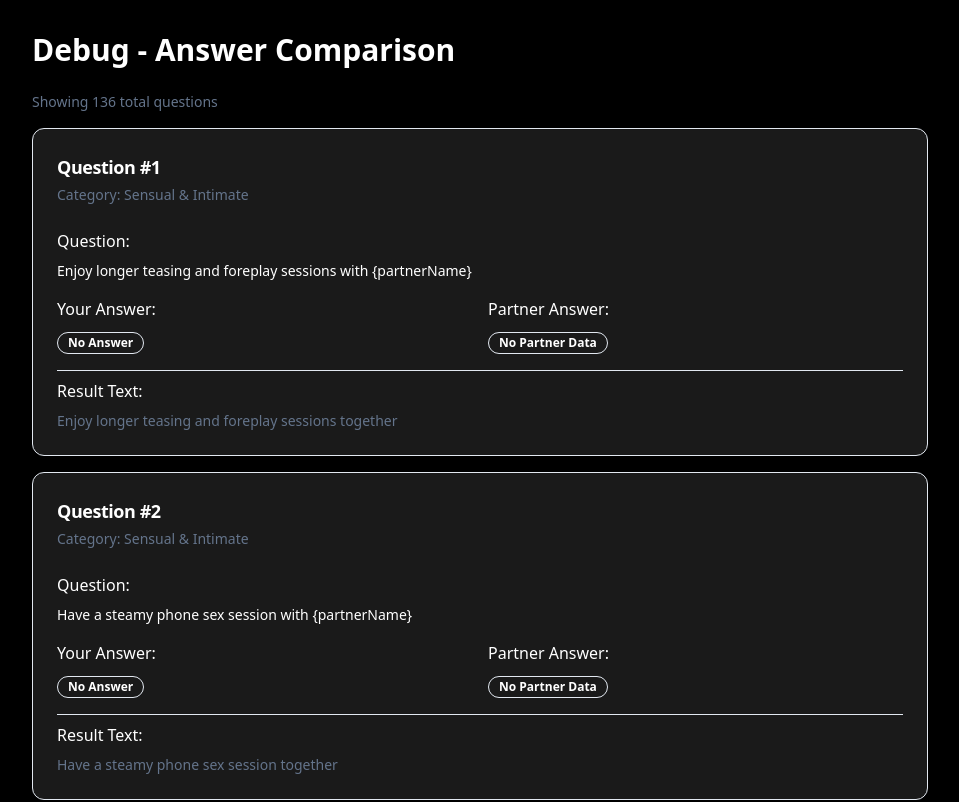
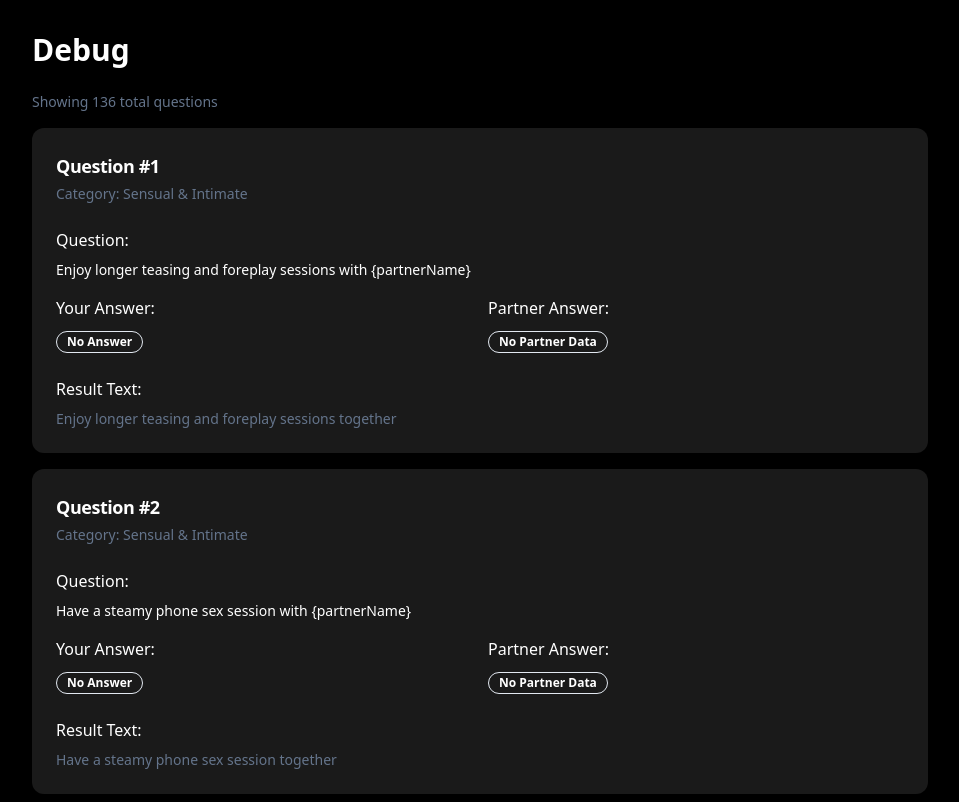
Before and after one commit to Fantasies-FYI/fantasies-fyi, a React (Vite) app: page /debug in a window 1280 px wide. Shown: the top 802 px of the page, without its empty margins (160-1119 px from the left). Built offline with nearby package versions, Linux system fonts and the light colour scheme.

Commit message:
Refactor Debug page styling
Update Debug page title and remove borders and dividers for a cleaner look.

```diff
--- a/src/pages/Debug.tsx
+++ b/src/pages/Debug.tsx
@@ -47,10 +47,10 @@ const Debug = () => {
   return (
     <div className="container mx-auto px-4 py-8">
       <div className="max-w-4xl mx-auto">
-        <h1 className="text-3xl font-bold mb-6">Debug - Answer Comparison</h1>
+        <h1 className="text-3xl font-bold mb-6">Debug</h1>
 
         {profile && (
-          <Card className="mb-6">
+          <Card className="mb-6 border-0">
             <CardHeader>
               <CardTitle>User Profile</CardTitle>
             </CardHeader>
@@ -85,7 +85,7 @@ const Debug = () => {
             const partnerAnswer = getPartnerAnswer(fantasy.id);
 
             return (
-              <Card key={fantasy.id}>
+              <Card key={fantasy.id} className="border-0">
                 <CardHeader>
                   <div className="flex justify-between items-start">
                     <div className="flex-1">
@@ -124,7 +124,7 @@ const Debug = () => {
 
                     {/* Result Text */}
                     {fantasy.fantasy.result && (
-                      <div className="pt-2 border-t">
+                      <div className="pt-2">
                         <p className="font-medium mb-2">Result Text:</p>
                         <p className="text-sm text-muted-foreground">
                           {fantasy.fantasy.result}
```
